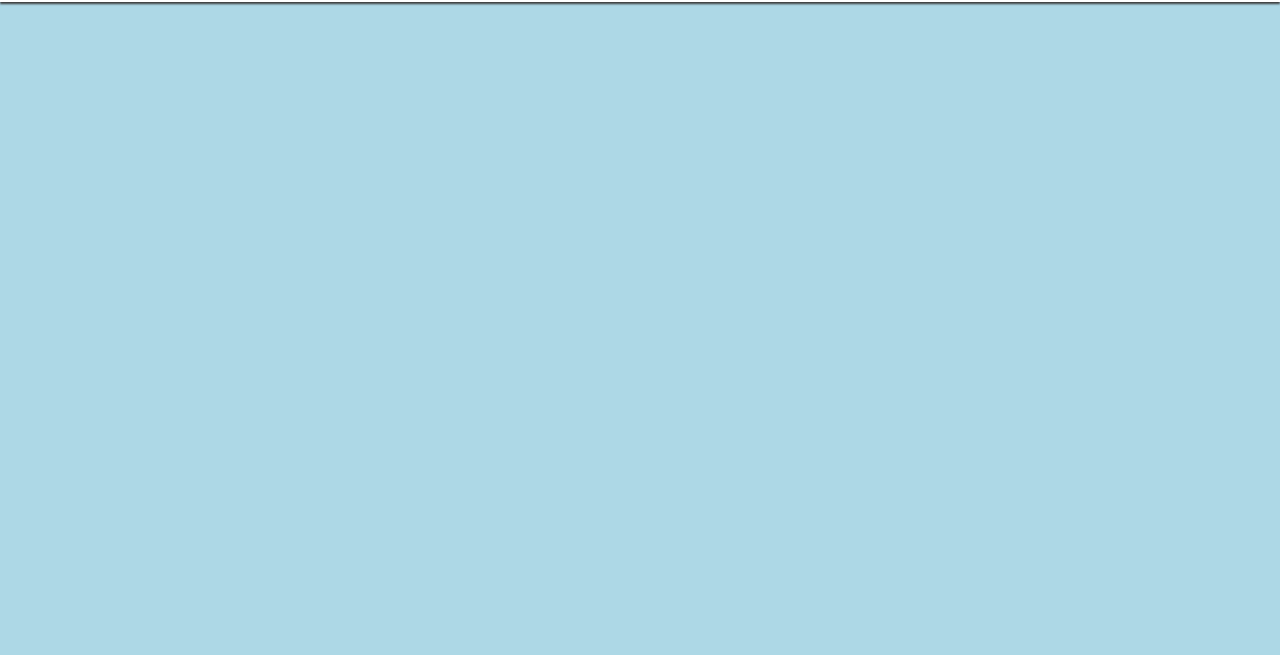
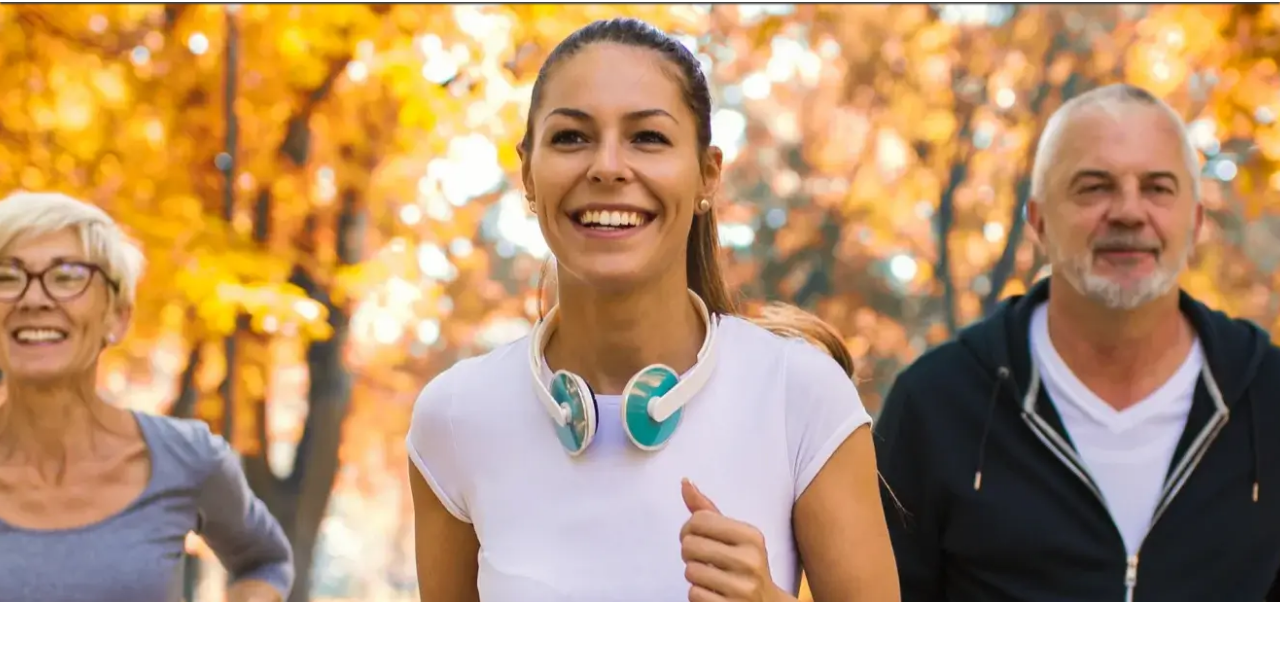
Before and after one commit to 010001000100000101000001/Love-Running-walkthrough-project, a plain HTML site: page index.html in a window 1280 px wide. Shown: the part 77-746 px from the top of the page. Drawn offline with nearby package versions, Linux system fonts and the light colour scheme.

Commit message:
Added hero image

```diff
--- a/assets/css/style.css
+++ b/assets/css/style.css
@@ -84,7 +84,6 @@ nav {
 
 /* Main content */
 main {
-    background-color: lightblue;
     /* Make main element take up any surplus space to push footer down */
     flex: 1 0 auto;
     margin-top: 47px;
@@ -93,8 +92,8 @@ main {
 /* Hero section */
 #hero {
     height: 600px;
-    width: 100%
-    background-color: lightgreen;
+    width: 100%;
+    background: url("../images/hero-image.webp") no-repeat center center/cover;
 }
 
 /* Footer */
--- a/index.html
+++ b/index.html
@@ -40,7 +40,7 @@
 
     <!-- Main content -->
         <main>
-            <section id="Hero"></section>
+            <section id="hero"></section>
         </main>
 
     <!-- Footer -->
```
Also changed, not shown: assets/images/hero-image.webp (added).
